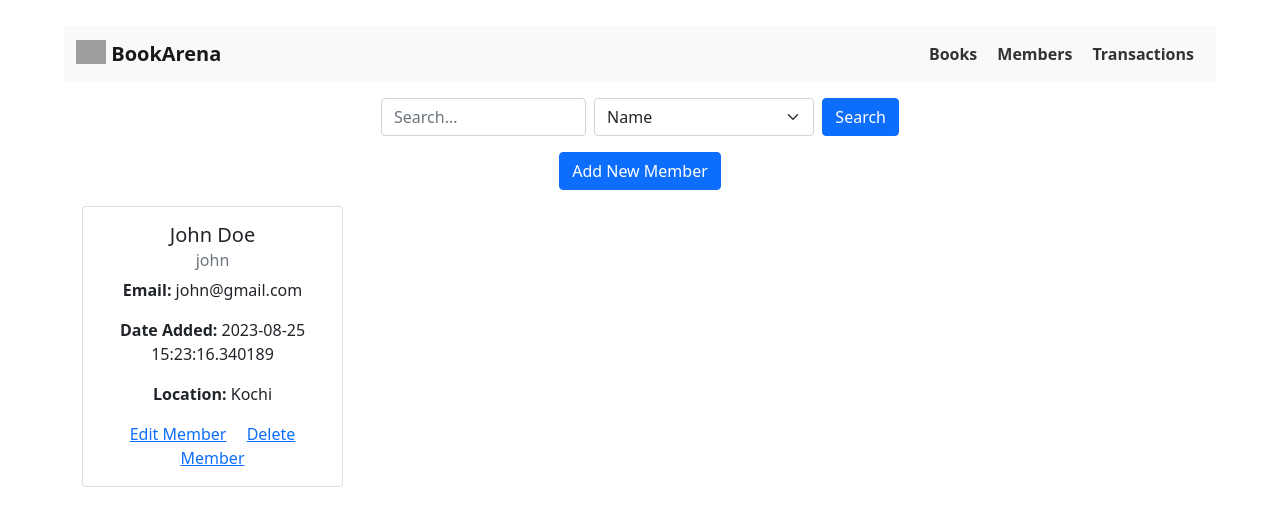
After one commit to aldrinjenson/flask-library-management, a Flask app: page /members in a window 1280 px wide. The commit adds this page. Shown: the top 526 px of the page. Run offline with Flask 3, Linux system fonts and the light colour scheme; some libraries are stand-ins or nearby versions; grey boxes are pictures that could not be loaded.

Commit message:
better sytling + add member form

```diff
--- a/app/__init__.py
+++ b/app/__init__.py
@@ -6,7 +6,9 @@ app = Flask(__name__)
 app.config["SQLALCHEMY_DATABASE_URI"] = "sqlite:///project.db"
 db.init_app(app)
 
+
+from app.routes import general_routes, book_routes, member_routes
+
 # with app.app_context():
+#     print("creating db..")
 #     db.create_all()
-
-from app.routes import general_routes, book_routes
--- a/app/model/Member.py
+++ b/app/model/Member.py
@@ -1,5 +1,6 @@
 from flask_sqlalchemy import SQLAlchemy
 from datetime import datetime
+from app import db
 
 
 class Member(db.Model):
@@ -8,4 +9,5 @@ class Member(db.Model):
     first_name = db.Column(db.String(30), nullable=False)
     last_name = db.Column(db.String(30), nullable=False)
     email = db.Column(db.String)
+    location = db.Column(db.String)
     date_added = db.Column(db.DateTime, default=datetime.utcnow())
--- /dev/null
+++ b/app/routes/member_routes.py
@@ -0,0 +1,32 @@
+from app import app, db
+from flask import Flask, render_template, request, redirect
+from app.model.Member import Member
+
+
+@app.route("/members")
+def members():
+    members = Member.query.order_by(Member.date_added).all()
+    print(members)
+    return render_template("members.html", members=members)
+
+
+@app.route("/members/add/", methods=["GET", "POST"])
+def addMembers():
+    if request.method == "POST":
+        username = request.form.get("username")
+        first_name = request.form.get("first_name")
+        last_name = request.form.get("last_name")
+        email = request.form.get("email", "English")
+        location = request.form.get("location", 5)
+        newMember = Member(
+            username=username,
+            first_name=first_name,
+            last_name=last_name,
+            email=email,
+            location=location,
+        )
+        db.session.add(newMember)
+        db.session.commit()
+        return redirect("/members")
+    else:
+        return render_template("member_form.html", member={}, route="add")
--- /dev/null
+++ b/app/templates/members.html
@@ -0,0 +1,46 @@
+{% extends 'base.html' %}
+
+{% block body %}
+<div class="container">
+    {% if members | length < 1 %} <div class="mt-5">
+        <p>No Members have yet been added to the database.</p>
+        <p>Click <a href="/members/add">here</a> to add a new member.</p>
+</div>
+{% else %}
+<div class="row justify-content-center m-3">
+    <div class="col-12 col-md-6">
+        <form action="/members/search/" method="post" class="d-flex">
+            <input type="text" name="query" class="form-control me-2" placeholder="Search...">
+            <select name="type" id="type" class="form-select me-2">
+                <option value="title">Name</option>
+                <option value="email">Email</option>
+            </select>
+            <button type="submit" class="btn btn-primary">Search</button>
+        </form>
+    </div>
+</div>
+
+<div class="m-3">
+    <a href="/members/add" class="btn btn-primary">Add New Member</a>
+</div>
+
+<div class="row">
+    {% for member in members %}
+    <div class="col-lg-3 col-md-4 col-sm-6 mb-4">
+        <div class="card">
+            <div class="card-body">
+                <h5 class="card-title">{{member.first_name}} {{member.last_name}}</h5>
+                <h6 class="card-subtitle mb-2 text-muted">{{member.username}}</h6>
+                <p class="card-text"><b>Email:</b> {{member.email}}</p>
+                <p class="card-text"><b>Date Added:</b> {{member.date_added}}</p>
+                <p class="card-text"><b>Location:</b> {{member.location}}</p>
+                <a href="/members/edit/{{member.id}}" class="card-link">Edit Member</a>
+                <a href="#" class="card-link">Delete Member</a>
+            </div>
+        </div>
+    </div>
+    {% endfor %}
+</div>
+{% endif %}
+</div>
+{% endblock %}
--- /dev/null
+++ b/requirements.txt
@@ -0,0 +1,2 @@
+flask
+flask_sqlalchemy
```
Also changed, not shown: app/routes/book_routes.py (+26 -29 lines), app/templates/book_form.html (+32 -14 lines), app/templates/books.html (+17 -25 lines), app/templates/member_form.html (added, +34 -0 lines), app/project.db (deleted), instance/project.db (added).
